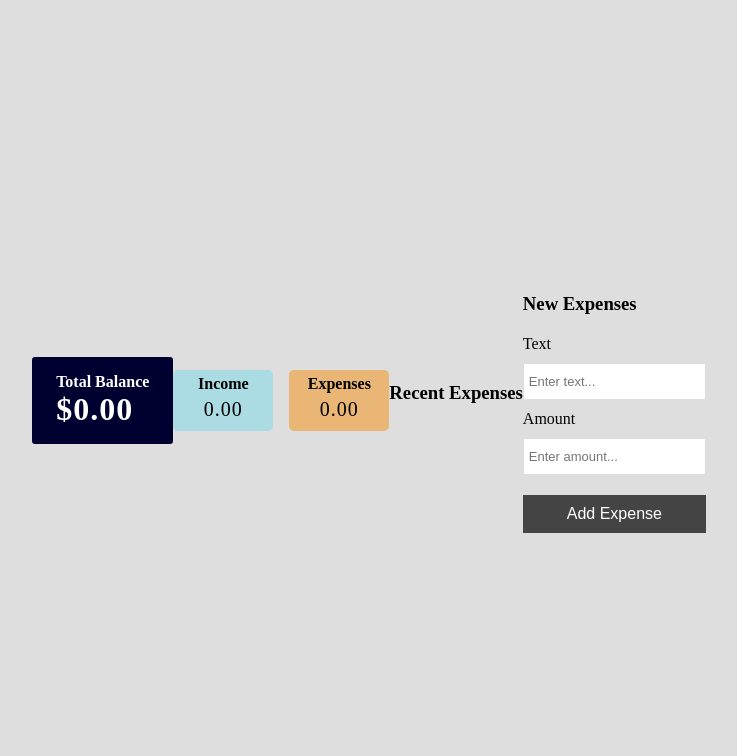
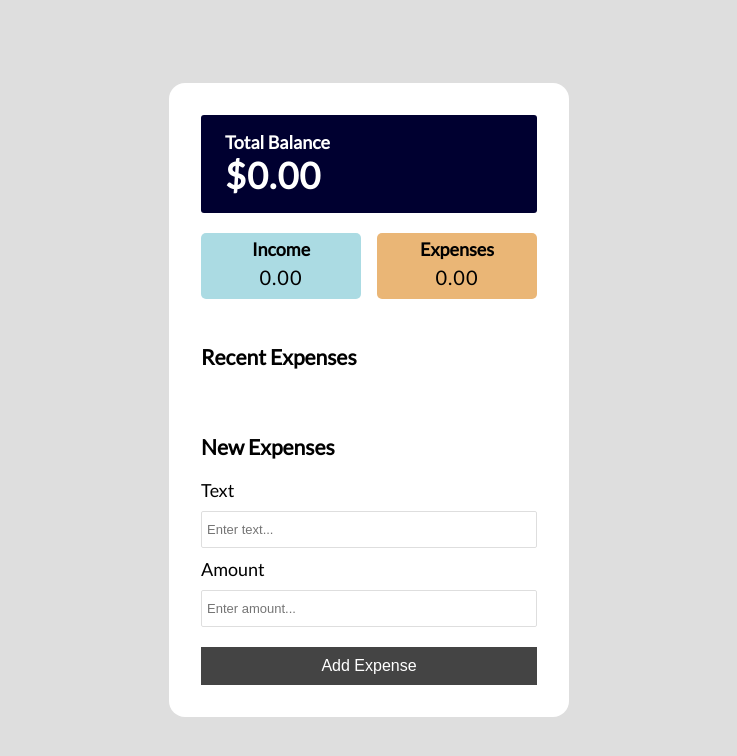
Before and after one commit to Debimpeee/expenses-tracker, a React (Create React App) app: page / in a window 1280 px wide. Shown: the top 756 px of the page, without its empty margins (271-1008 px from the left). Built offline with nearby package versions, Linux system fonts and the light colour scheme.

Commit message:
Update App.js

```diff
--- a/src/App.js
+++ b/src/App.js
@@ -5,20 +5,18 @@
 import AddTransaction from "./components/AddTransaction";
 
 import {GlobalProvider} from "./context/GlobalState";
-
-
-
-
 import "./App.css";
 
 function App() {
   return (
     <GlobalProvider>
       <div className="container">
-        <Balance/>
-        < IncomeExpenses/>
-        <TransactionList/>
-        <AddTransaction/>
+        <div className="main">
+          <Balance/>
+          < IncomeExpenses/>
+          <TransactionList/>
+          <AddTransaction/>
+        </div>
       </div>
     </GlobalProvider>
   );
```
